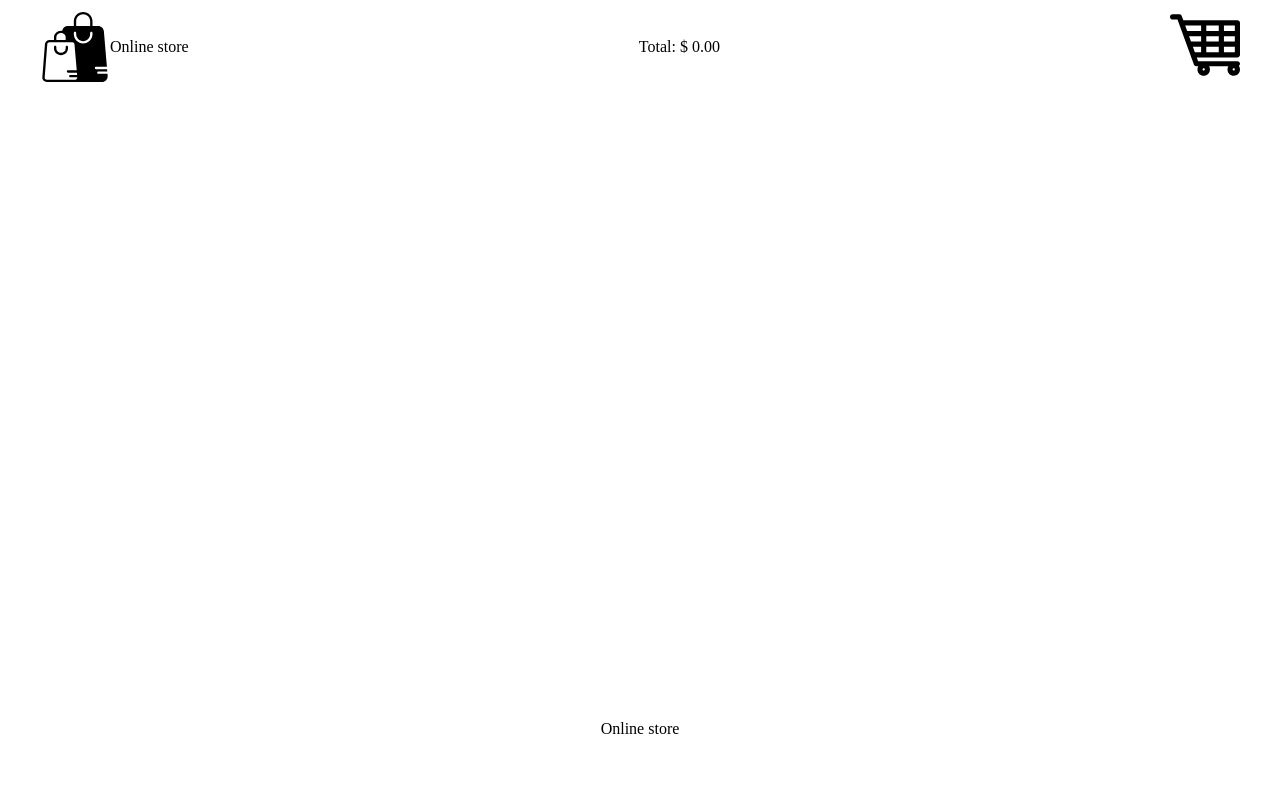
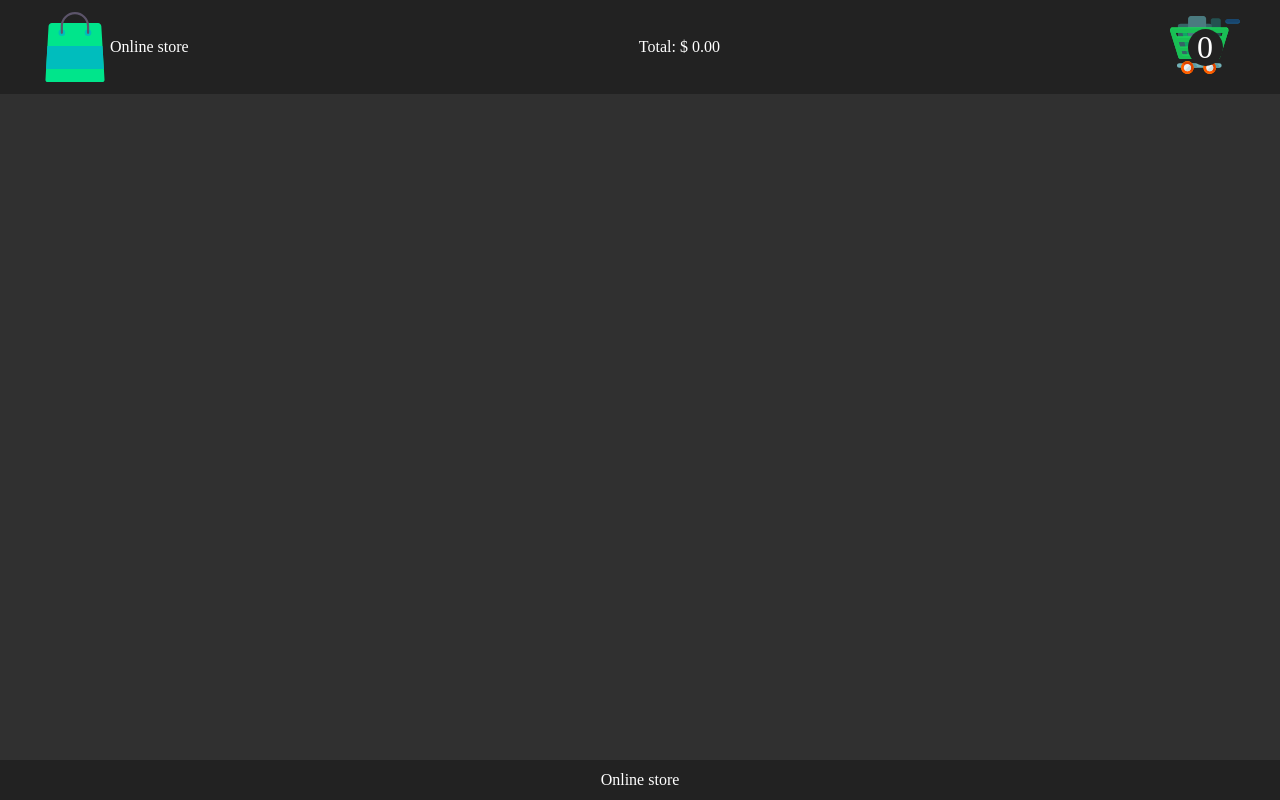
Before and after one commit to vberezhnykh/online-store, a website built with webpack: page src/index.html in a window 1280 px wide. Built offline with nearby package versions, Linux system fonts and the light colour scheme.

Commit message:
refactor: changed footer and header styles and pseudo element for counting items in cart

```diff
--- a/src/index.html
+++ b/src/index.html
@@ -4,14 +4,14 @@
     <meta charset="UTF-8" />
     <meta http-equiv="X-UA-Compatible" content="IE=edge" />
     <meta name="viewport" content="width=device-width, initial-scale=1.0" />
-    <title>Document</title>
+    <title>Online store</title>
   </head>
   <body>
     <header class="header">
       <div class="header__container">
         <div class="header__logo">
           <a href="" class="logo__link link">
-            <img src="../images/header/shopping-bag-svgrepo-com.svg" alt="storeLogo" class="link__image">
+            <img src="../images/header/bag.svg" alt="storeLogo" class="link__image">
             Online store
           </a>
         </div>
@@ -19,17 +19,15 @@
           <span class="total__text">Total: $</span>
           <span class="total__sum">0.00</span>
         </div>
-        <div class="header__cart">
+        <div class="header__cart" data-value="0">
           <a href="" class="cart__link link">
-            <img src="../images/header/shopping-cart-svgrepo-com.svg" alt="cartLogo" class="cart__image">
+            <img src="../images/header/cart.svg" alt="cartLogo" class="cart__image">
           </a>
         </div>
       </div>
     </header>
     <main class="page">
       <div class="page__container">
-        <aside class="filters"></aside>
-        <div class="products"></div>
       </div>
     </main>
     <footer class="footer">
--- a/src/main.scss
+++ b/src/main.scss
@@ -1,12 +1,17 @@
 body {
   margin: 0;
   padding: 0;
-  height: 100vh;
-  width: 100vw;
+  box-sizing: border-box;
+  display: flex;
+  flex-direction: column;
+  min-height: 100vh;
+  color: white;
 }
 
-.header {
-  height: 80px;
+.header,
+.footer {
+  max-height: 10%;
+  background-color: #222;
 }
 
 .header__container {
@@ -19,7 +24,7 @@ body {
 .link {
   text-decoration: none;
   cursor: pointer;
-  color: black;
+  color: white;
 }
 
 .logo__link {
@@ -29,22 +34,42 @@ body {
 }
 
 .header__cart {
-  height: auto;
+  position: relative;
+  z-index: 1;
+  &::before {
+    position: absolute;
+    z-index: 2;
+    content: attr(data-value);
+    color: white;
+    font-size: 2rem;
+    display: flex;
+    flex-direction: row;
+    align-items: center;
+    justify-content: center;
+    top: 25%;
+    right: 25%;
+    width: 50%;
+    height: 50%;
+    border-radius: 50%;
+    background-color: #222;
+  }
 }
 
 .link__image,
 .cart__image {
-  width: 70px;
   height: 70px;
 }
 
 .page {
   flex: 1;
-  height: 80%;
+  background-color: #303030;
 }
 
 .footer {
-  text-align: center;
+  min-height: 40px;
+  display: flex;
+  justify-content: center;
+  align-items: center;
 }
 
 [class*="__container"] {
```
Also changed, not shown: images/header/bag.svg (added), images/header/cart.svg (added), images/header/shopping-bag-svgrepo-com.svg (deleted), images/header/shopping-cart-svgrepo-com.svg (deleted).
